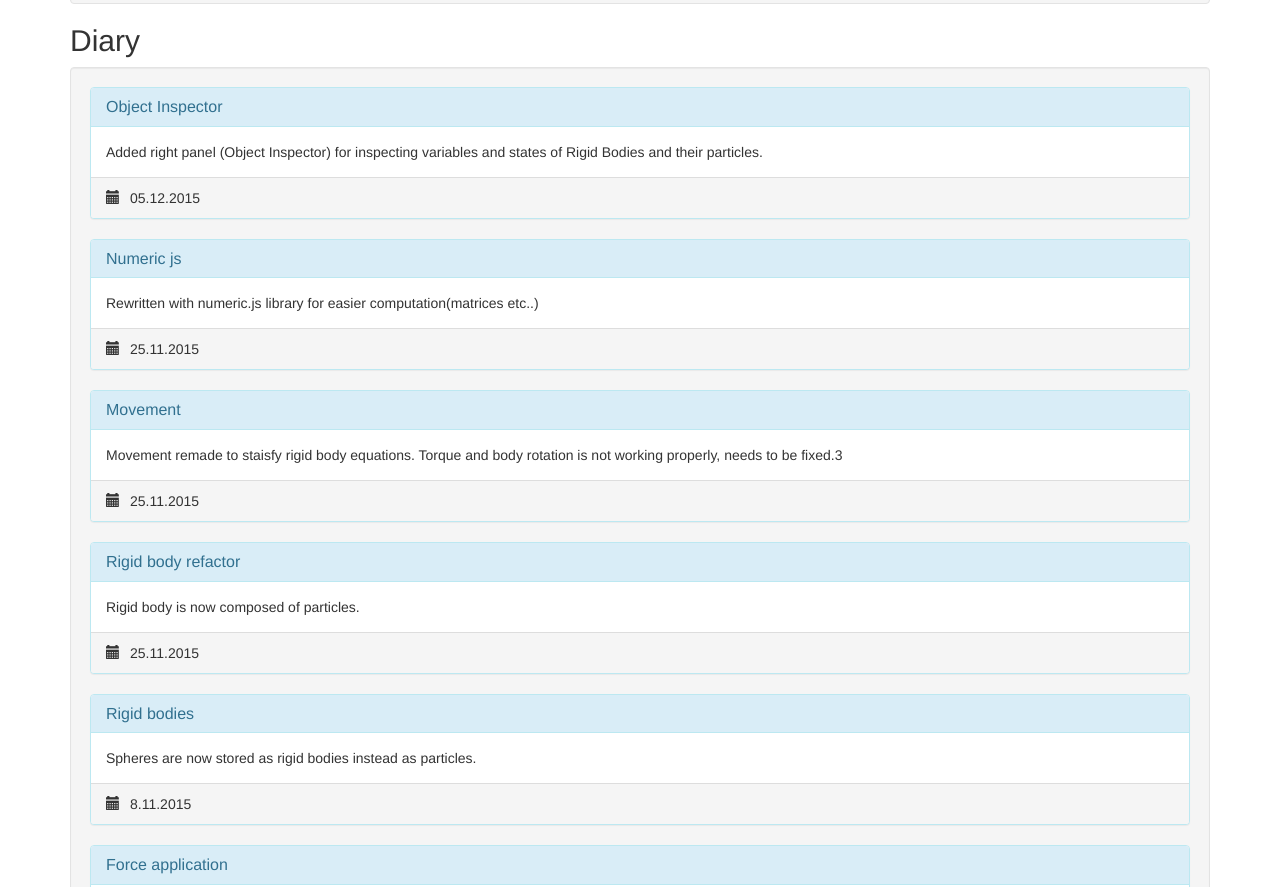
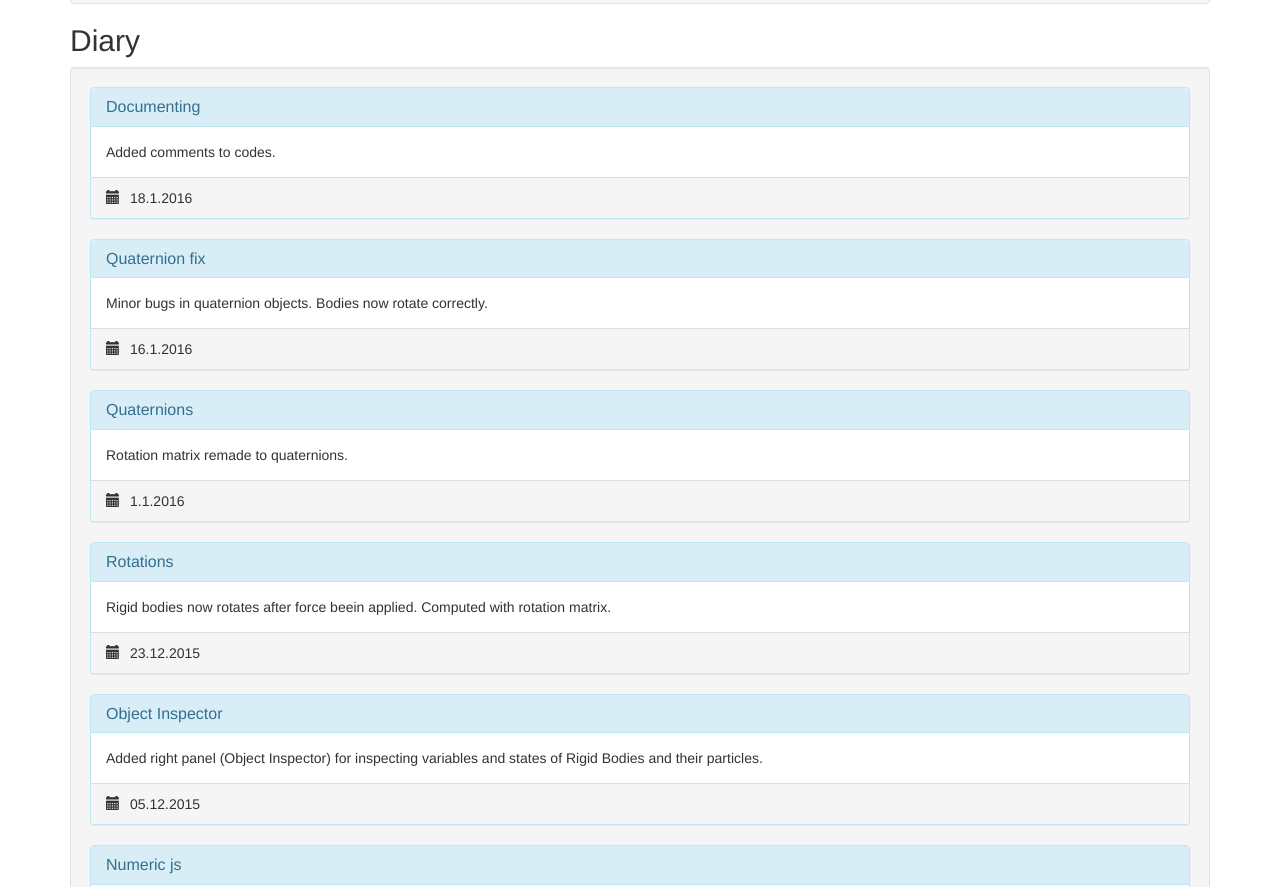
Before and after one commit to kovacspeter/rigid_body_dynamics, a plain HTML site: page index.html in a window 1280 px wide. Shown: the part 1244-2131 px from the top of the page. Drawn offline with nearby package versions, Linux system fonts and the light colour scheme.

Commit message:
diary update

```diff
--- a/index.html
+++ b/index.html
@@ -84,6 +84,42 @@
         </div>
 				<h2>Diary</h2>
 				<div class="well">
+					<div class="panel panel-info">
+						<div class="panel-heading">
+							<h3 class="panel-title">Documenting</h3>
+						</div>
+						<div class="panel-body">
+							Added comments to codes.
+						</div>
+						<div class="panel-footer"><i class="glyphicon glyphicon-calendar"></i>18.1.2016</div>
+					</div>
+					<div class="panel panel-info">
+						<div class="panel-heading">
+							<h3 class="panel-title">Quaternion fix</h3>
+						</div>
+						<div class="panel-body">
+							Minor bugs in quaternion objects. Bodies now rotate correctly.
+						</div>
+						<div class="panel-footer"><i class="glyphicon glyphicon-calendar"></i>16.1.2016</div>
+					</div>
+					<div class="panel panel-info">
+						<div class="panel-heading">
+							<h3 class="panel-title">Quaternions</h3>
+						</div>
+						<div class="panel-body">
+							Rotation matrix remade to quaternions.
+						</div>
+						<div class="panel-footer"><i class="glyphicon glyphicon-calendar"></i>1.1.2016</div>
+					</div>
+					<div class="panel panel-info">
+						<div class="panel-heading">
+							<h3 class="panel-title">Rotations</h3>
+						</div>
+						<div class="panel-body">
+							Rigid bodies now rotates after force beein applied. Computed with rotation matrix.
+						</div>
+						<div class="panel-footer"><i class="glyphicon glyphicon-calendar"></i>23.12.2015</div>
+					</div>
           <div class="panel panel-info">
 						<div class="panel-heading">
 							<h3 class="panel-title">Object Inspector</h3>
```
